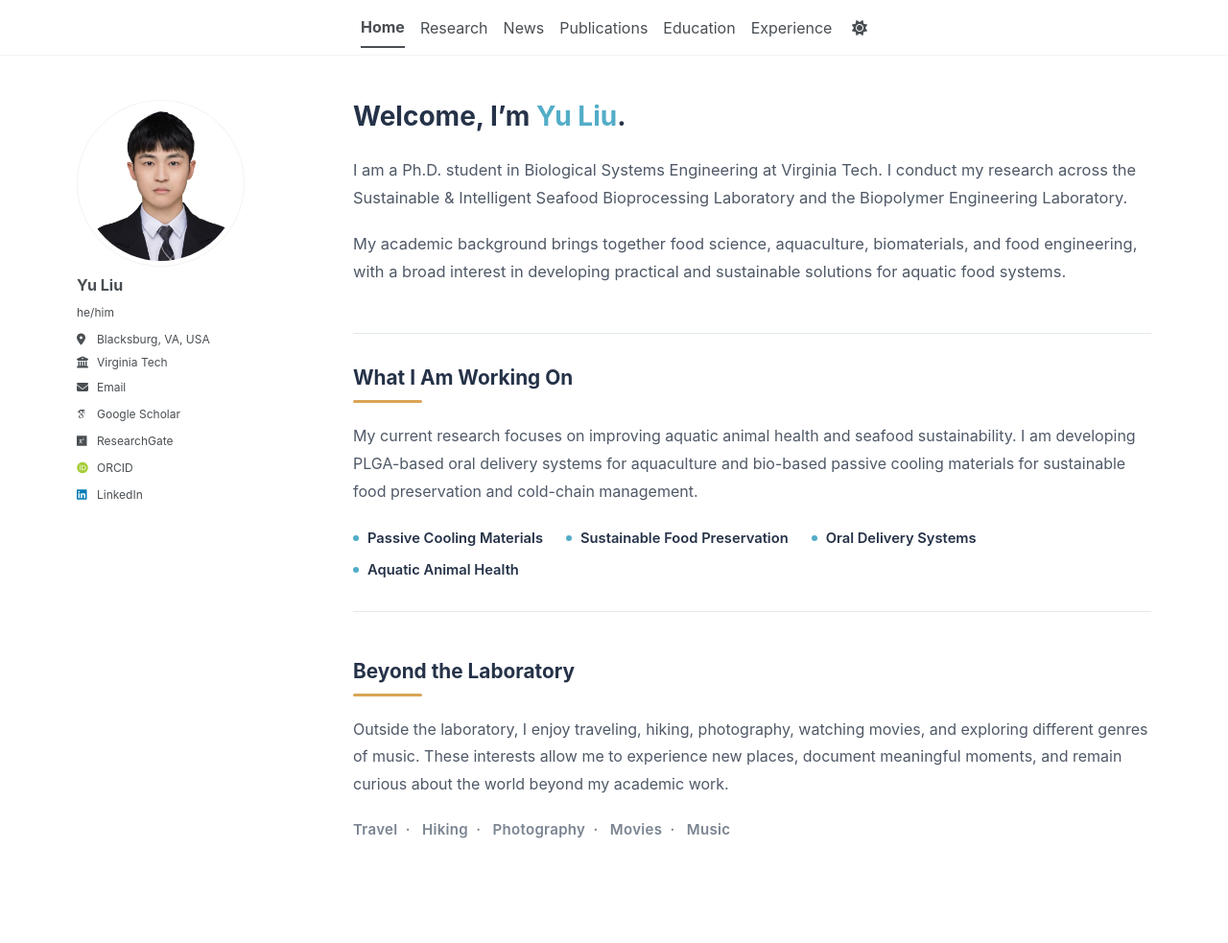
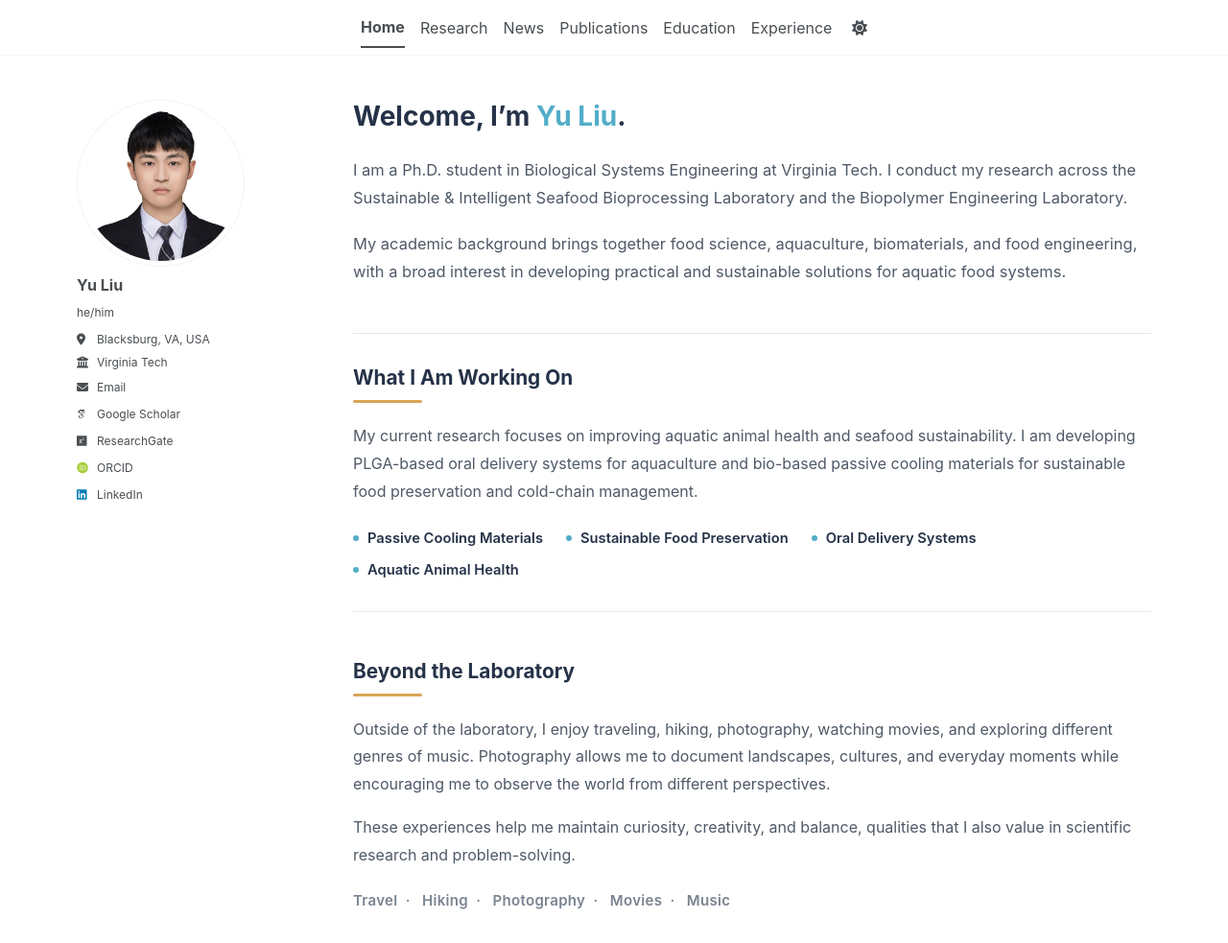
Before and after one commit to yuliu0322/yuliu0322.github.io, a Jekyll site: the page built from _pages/about.md, in a window 1280 px wide and 983 px high. Shown: the whole window at 96% size. Built offline with Jekyll 4.4.1, drawn with Linux system fonts in a browser that asks for light colours; some web fonts are replaced; a script bundle is joined from its source files by our own code; library files that are not in the unit come from our copies.

Commit message:
Update about.md

```diff
--- a/_pages/about.md
+++ b/_pages/about.md
@@ -192,12 +192,17 @@ redirect_from:
   <section class="home-beyond">
     <h2 class="home-section-heading">Beyond the Laboratory</h2>
 
-    <p>
-      Outside the laboratory, I enjoy traveling, hiking, photography, watching
-      movies, and exploring different genres of music. These interests allow me
-      to experience new places, document meaningful moments, and remain curious
-      about the world beyond my academic work.
-    </p>
+<p>
+  Outside of the laboratory, I enjoy traveling, hiking, photography,
+  watching movies, and exploring different genres of music. Photography
+  allows me to document landscapes, cultures, and everyday moments while
+  encouraging me to observe the world from different perspectives.
+</p>
+
+<p>
+  These experiences help me maintain curiosity, creativity, and balance,
+  qualities that I also value in scientific research and problem-solving.
+</p>
 
     <div class="home-interests">
       Travel&nbsp;&nbsp;·&nbsp;&nbsp;
```
